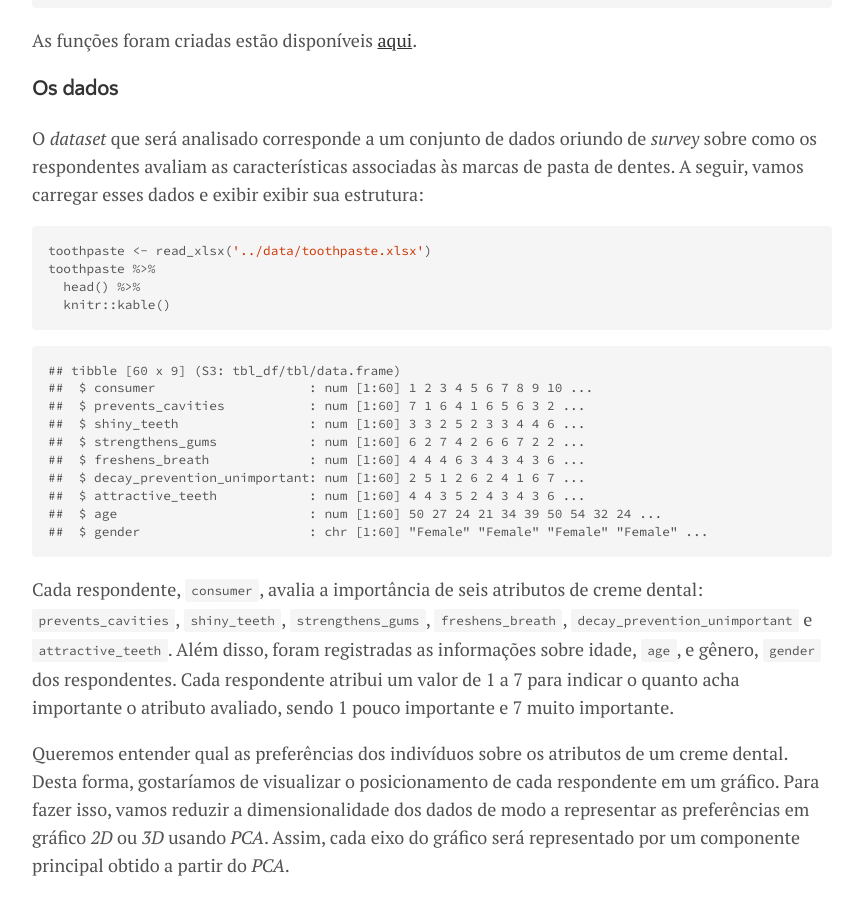
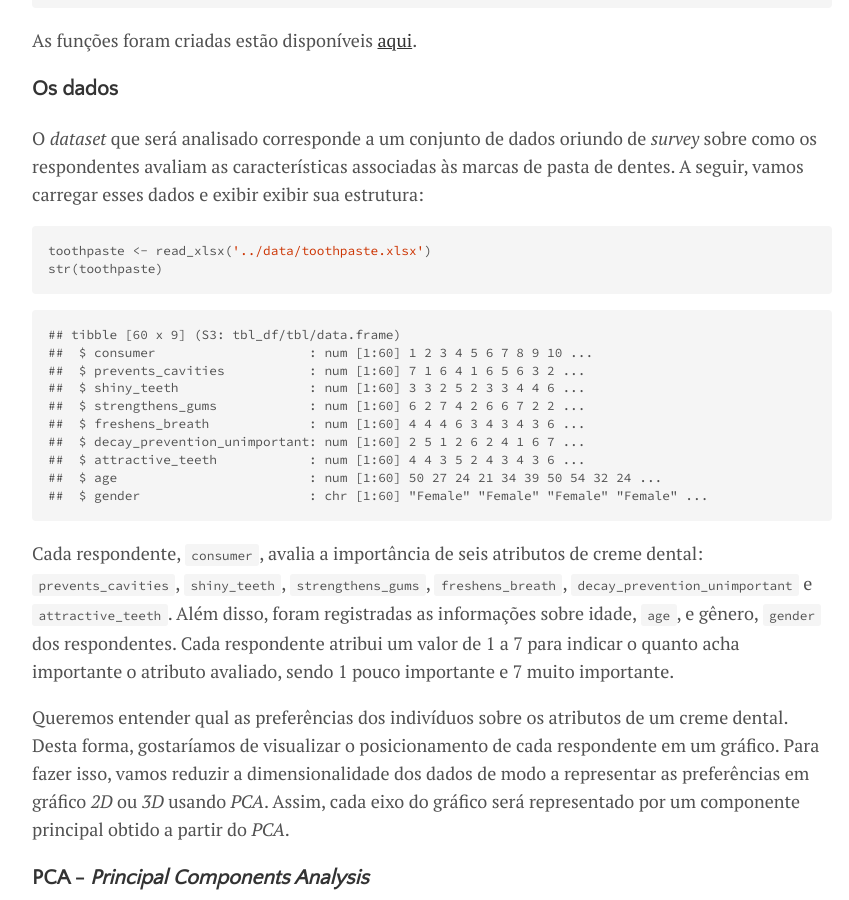
Before and after one commit to NeurembergMatos/NeurembergMatos.github.io, a Jekyll site: the page built from _posts/2020-07-29-posicionamento-de-marcas.md, in a window 1280 px wide and 900 px high, scrolled down 1222 px. Shown: the whole window, without its empty margins (208-1057 px from the left). Built offline with Jekyll 4.4.1, drawn with Linux system fonts in a browser that asks for light colours; comment, search, counter and statistics services are not loaded.

Commit message:
Correcao de codigo

````diff
--- a/_posts/2020-07-29-posicionamento-de-marcas.md
+++ b/_posts/2020-07-29-posicionamento-de-marcas.md
@@ -37,9 +37,7 @@ O *dataset* que será analisado corresponde a um conjunto de dados oriundo de *s
 
 ```r
 toothpaste <- read_xlsx('../data/toothpaste.xlsx')
-toothpaste %>%
-  head() %>%
-  knitr::kable()
+str(toothpaste)
 ```
 
 ```
````
